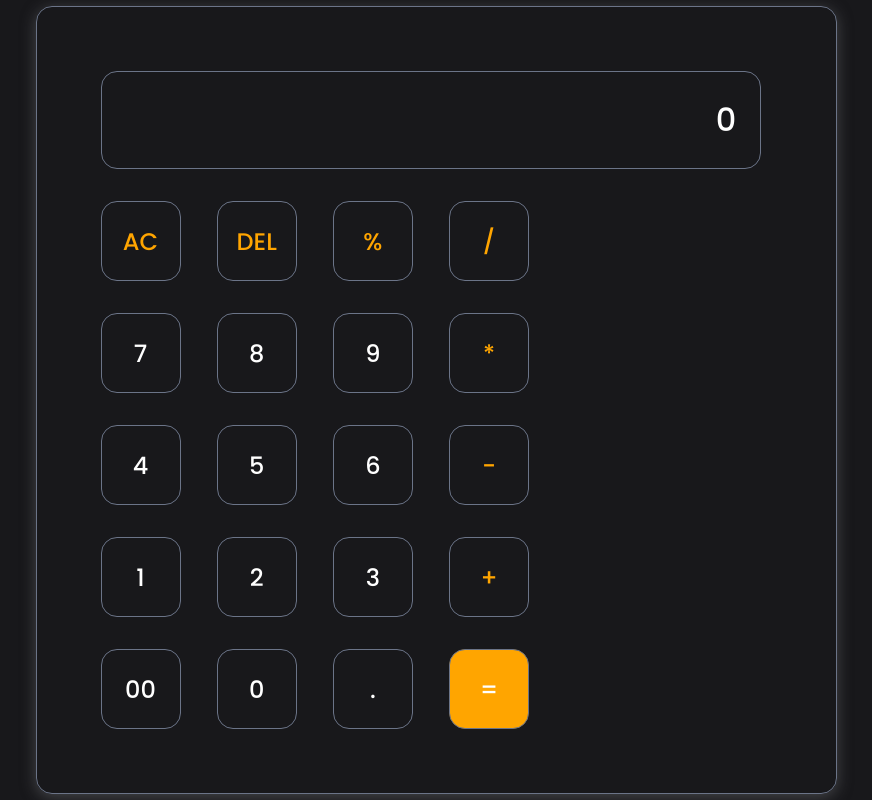
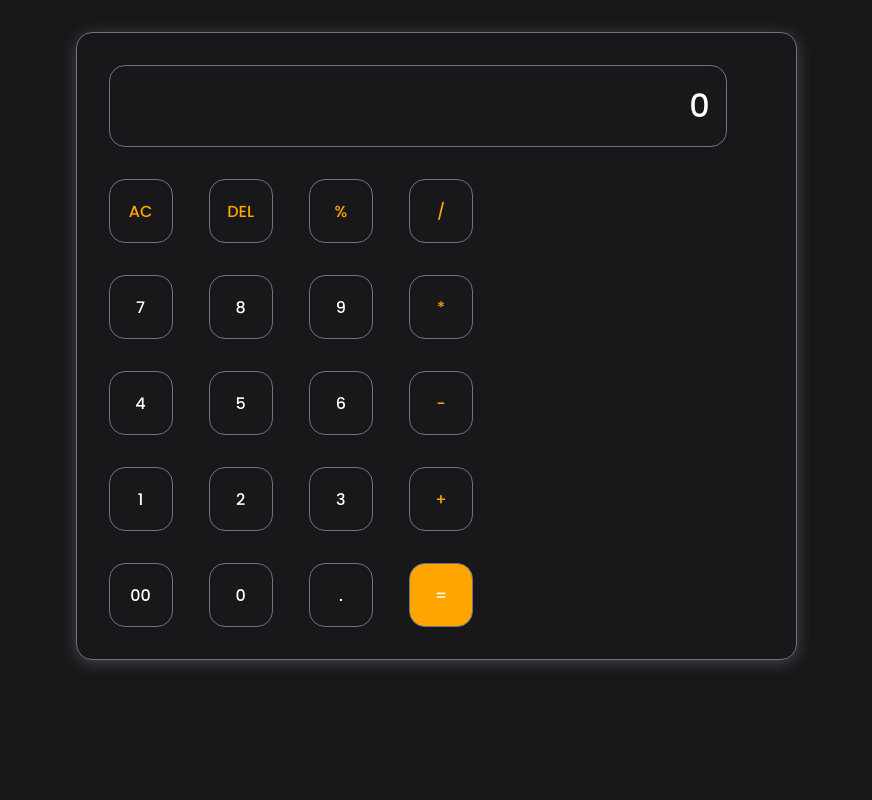
Before and after one commit to mohit-saraswat-cse/simple-js-calculator, a plain HTML site: page index.html in a window 1280 px wide. Shown: the whole page, without its empty margins (204-1076 px from the left). Drawn offline with Linux system fonts and the light colour scheme.

Commit message:
styles corrected

```diff
--- a/style.css
+++ b/style.css
@@ -16,9 +16,15 @@ body {
     background: #18181b;
 }
 
+.container {
+    height: 50%;
+    position: absolute;
+    top: 2rem;
+}
+
 .calculator {
     border: 1px solid #6b7488;
-    padding: 3rem;
+    padding: 1rem;
     border-radius: 1rem;
     background: transparent;
     box-shadow: 0px 3px 15px rgba(113, 115, 119, 0.5);
@@ -26,10 +32,10 @@ body {
 }
 
 input {
-    width: 94%;
+    width: 90%;
     border: 1px solid #6b7488;
     border-radius: 1rem;
-    padding: 24px;
+    padding: 1rem;
     margin: 1rem;
     background: transparent;
     box-shadow: 0px 3px 15px rgbs(84, 84, 84, 0.1);
@@ -45,13 +51,13 @@ input::placeholder {
 
 button {
     border: 1px solid #6b7488;
-    width: 5rem;
-    height: 5rem;
+    width: 4rem;
+    height: 4rem;
     margin: 1rem;
     border-radius: 1rem;
     background: transparent;
     color: #ffffff;
-    font-size: 1.5rem;
+    font-size: 1rem;
     cursor: pointer;
 }
 
```
